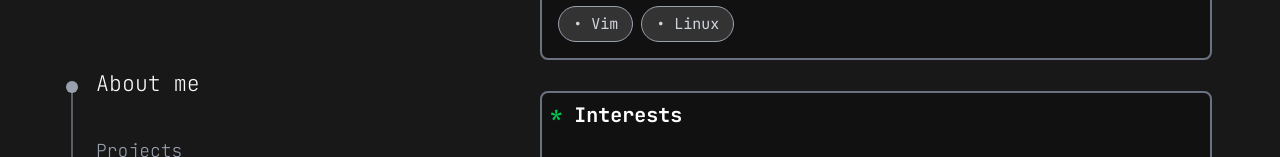
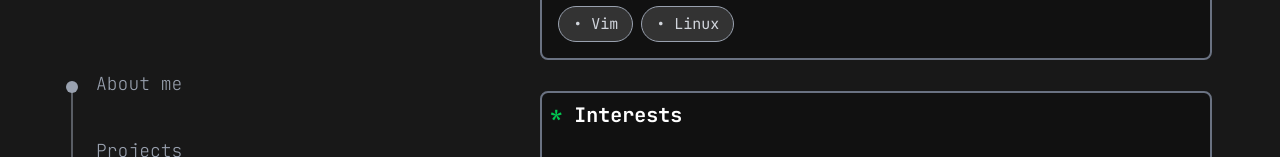
Before and after one commit to quantum2code/my-portfolio, a React (Vite) app: page / in a window 1280 px wide. Shown: the part 330-487 px from the top of the page. Built offline with nearby package versions, Linux system fonts and the light colour scheme; a web font is replaced by a local one.

Commit message:
smol fix, added option to disable section scroll animation

```diff
--- a/src/components/Sections.jsx
+++ b/src/components/Sections.jsx
@@ -2,7 +2,7 @@ import React, { useState, useEffect } from "react";
 
 const sections = ["About me", "Projects", "Experiences"];
 
-function Sections({ sectionRefs }) {
+function Sections({ sectionRefs , animationEnabled = false}) {
   const [visibleSec, setVisibleSec] = useState(null);
   useEffect(() => {
     const observer = new IntersectionObserver(
@@ -43,7 +43,7 @@ function Sections({ sectionRefs }) {
           key={index}
           href={`#sec${index+1}`}
           className={`text-[18px] font-extralight p-0 transition-transform origin-left duration-250 ease-in-out ${
-            visibleSec === index
+            visibleSec === index && animationEnabled
               ? " scale-120 text-gray-50"
               : "text-gray-400 scale-100"
           }`}
```
